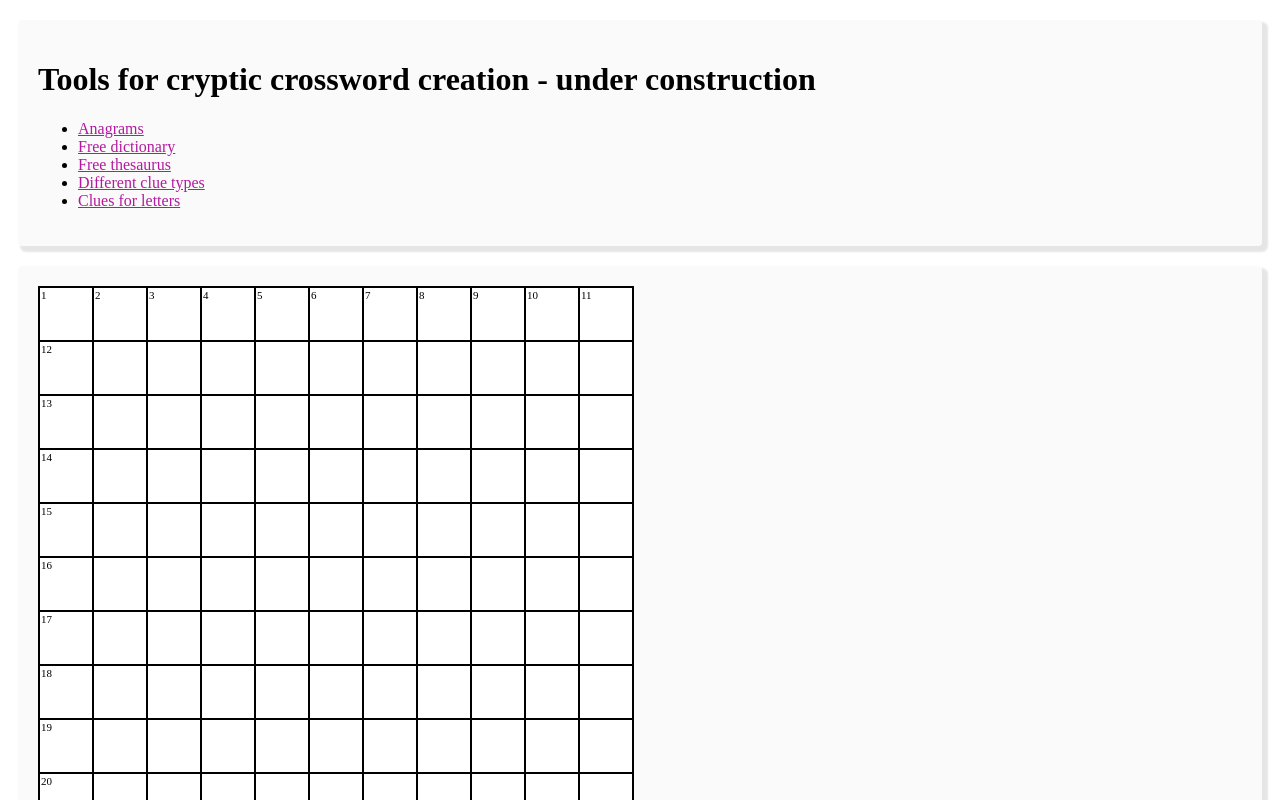
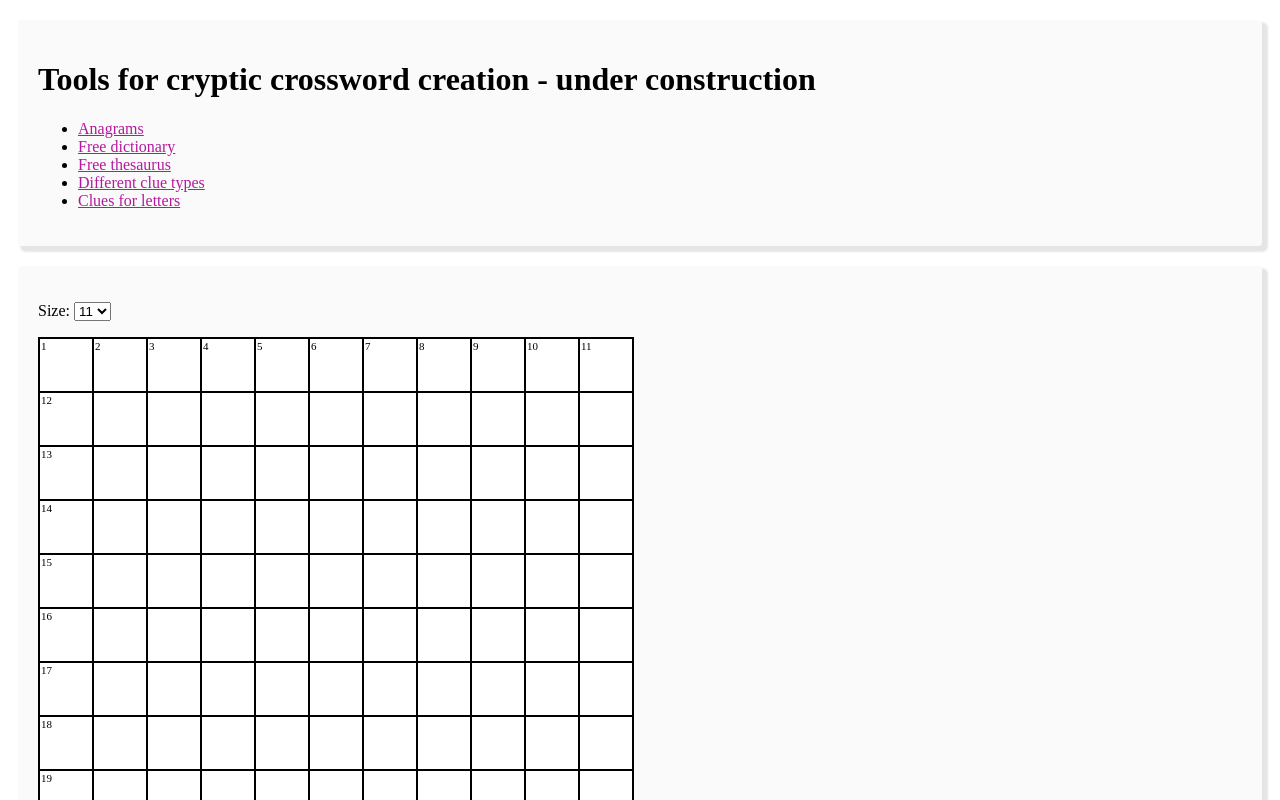
Before and after one commit to DanCorder/CrosswordCreator, a Svelte app: page / in a window 1280 px wide. Shown: the top 800 px of the page. Built offline with nearby package versions, Linux system fonts and the light colour scheme; no server answers; the HTML template or start-up script is replaced by a standard one.

Commit message:
feat: grid resizing

```diff
--- a/src/components/Grid.svelte
+++ b/src/components/Grid.svelte
@@ -1,14 +1,37 @@
 <script lang="ts">
     import { Grid } from "../modules/Grid";
 
-    let grid = new Grid();
+    let gridSize = 11;
+    let grid = new Grid(gridSize);
 
     function cellClickHandler(rowIndex: number, columnIndex: number) {
         grid = grid.toggleCell(rowIndex, columnIndex);
     }
+
+    function sizeChangeHandler() {
+        grid = grid.sizeGrid(gridSize);
+    }
 </script>
 
 <div class="content-block">
+    <p>Size: <select bind:value={gridSize} on:change={sizeChangeHandler}>
+            <option value={1}>1</option>
+            <option value={2}>2</option>
+            <option value={3}>3</option>
+            <option value={4}>4</option>
+            <option value={5}>5</option>
+            <option value={6}>6</option>
+            <option value={7}>7</option>
+            <option value={8}>8</option>
+            <option value={9}>9</option>
+            <option value={10}>10</option>
+            <option value={11}>11</option>
+            <option value={12}>12</option>
+            <option value={13}>13</option>
+            <option value={14}>14</option>
+            <option value={15}>15</option>
+        </select>
+    </p>
     <table class="grid">
         <tbody>
             {#each grid.Cells as row, rowIndex}
--- a/src/modules/Grid.ts
+++ b/src/modules/Grid.ts
@@ -2,16 +2,8 @@ export class Grid {
     // Due to the way Svelte binds values we need to index cells by row then column (y then x).
     Cells: GridCell[][] = [];
 
-    constructor() {
-        const initialSize = 11;
-
-        for (let y = 0; y < initialSize; y++) {
-            const row: GridCell[] = [];
-            for (let x = 0; x < initialSize; x++) {
-                row.push(new GridCell());
-            }
-            this.Cells.push(row);
-        }
+    constructor(size: number) {
+        this.resizeGrid(size);
         this.numberCells();
     }
 
@@ -19,6 +11,38 @@ export class Grid {
         this.Cells[rowIndex][columnIndex].IsWhite = !this.Cells[rowIndex][columnIndex].IsWhite;
         this.numberCells();
         return this;
+    }
+
+    sizeGrid(newSize: number): Grid {
+        this.resizeGrid(newSize);
+        this.numberCells();
+        return this;
+    }
+
+    private resizeGrid(newSize: number) {
+        const cells = this.Cells;
+        const oldSize = cells.length;
+        if (oldSize === newSize) {
+            return this;
+        }
+        if (oldSize < newSize) {
+            for (let rowIndex = 0; rowIndex < newSize; rowIndex++) {
+                const createNewRow = rowIndex >= oldSize;
+                const row: GridCell[] = createNewRow ? [] : cells[rowIndex];
+                for (let columnIndex = createNewRow ? 0 : oldSize; columnIndex < newSize; columnIndex++) {
+                    row.push(new GridCell());
+                }
+                if (createNewRow) {
+                    this.Cells.push(row);
+                }
+            }
+        }
+        else {
+            cells.splice(newSize, oldSize - newSize);
+            for (let rowIndex = 0; rowIndex < newSize; rowIndex++) {
+                cells[rowIndex].splice(newSize, oldSize - newSize);
+            }
+        }
     }
 
     private numberCells() {
@@ -42,6 +66,9 @@ export class Grid {
                         cells[rowIndex][columnIndex].CellNumber = null;
                     }
                 }
+                else {
+                    cells[rowIndex][columnIndex].CellNumber = null;
+                }
             }
         }
     }
```
Also changed, not shown: 3 other files (tests, documents, lock files or other folders).
